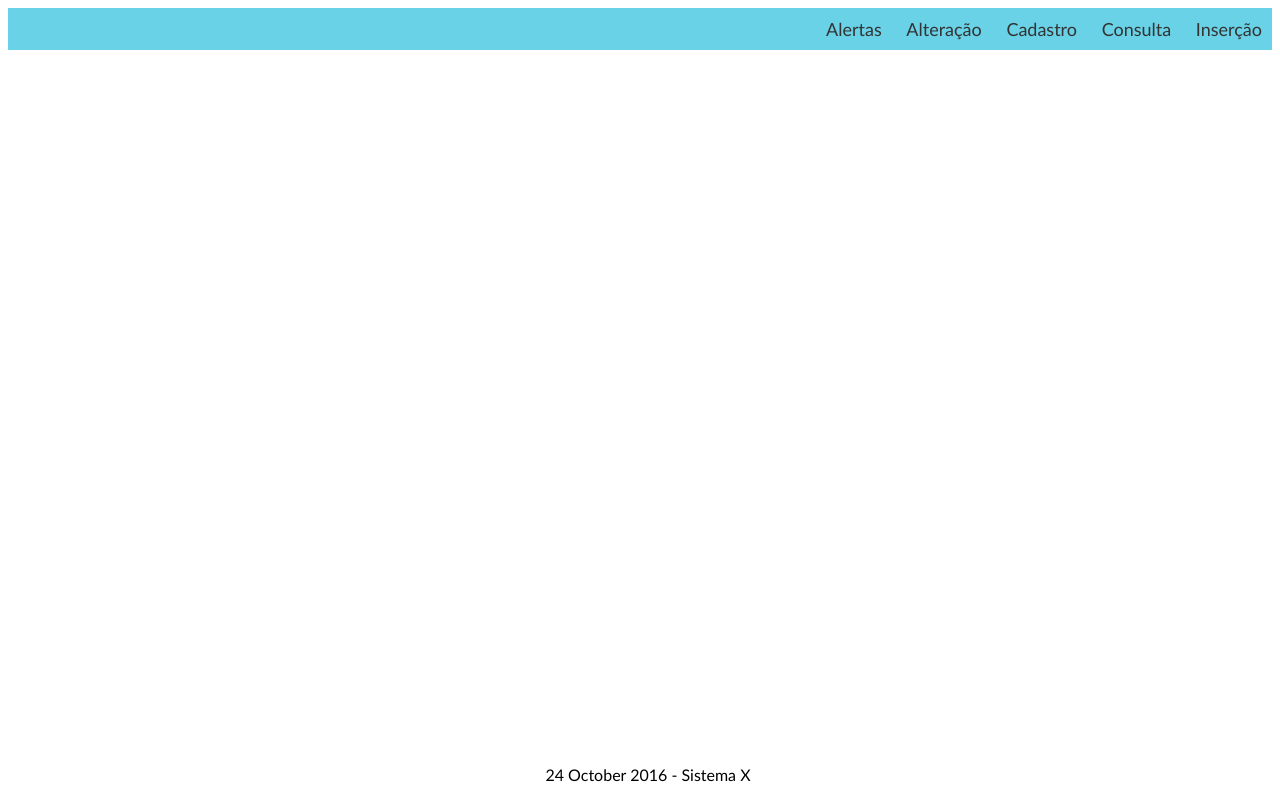
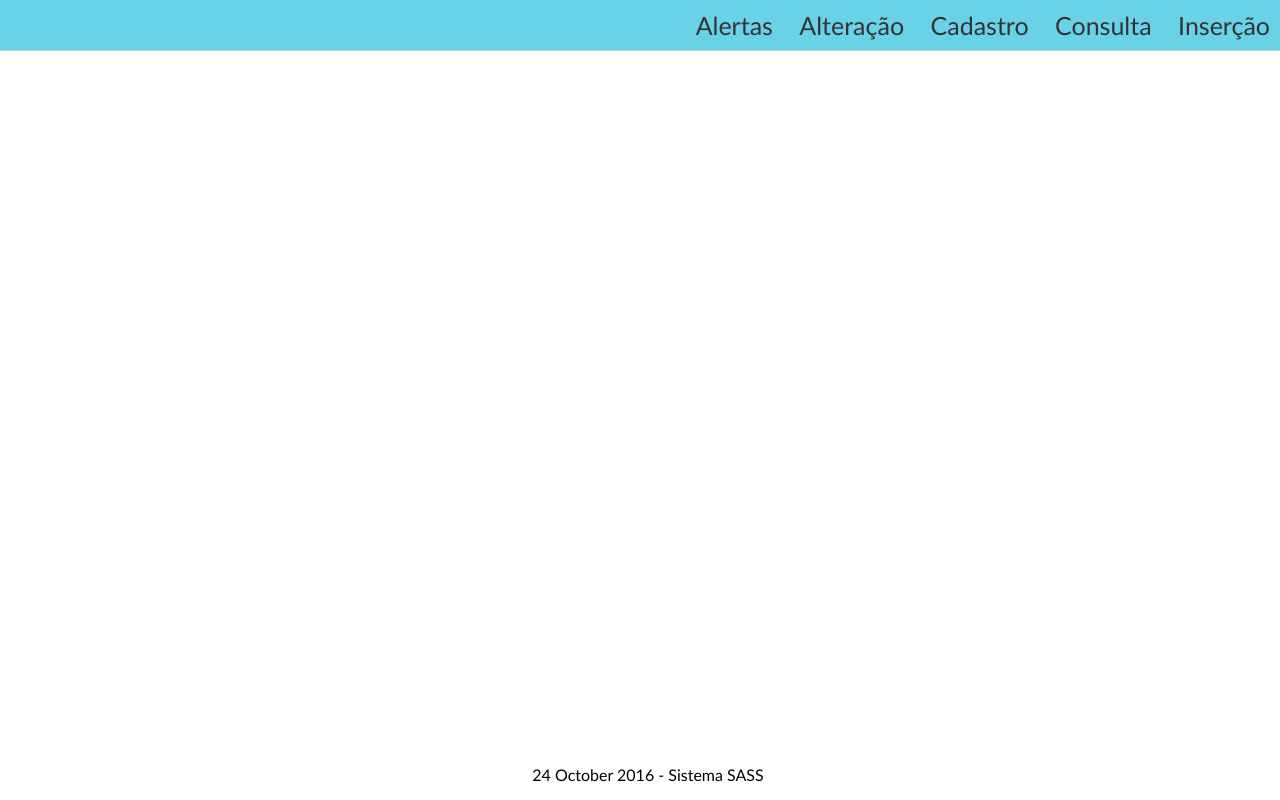
Before and after one commit to rafaelfez/sass, a PHP site: page /index.php in a window 1280 px wide. Run offline with PHP 8.4, Linux system fonts and the light colour scheme.

Commit message:
Menu fixo

```diff
--- a/css/style.css
+++ b/css/style.css
@@ -1,6 +1,6 @@
 #menu ul {
 	font-family: calibri;
-	font-size: large;
+	font-size: 25px;
 	font-weight: normal;
   	text-align: right;
     position: right;
@@ -17,7 +17,6 @@
 }
 
 #menu ul li a {
-
 	background-color:#69D2E7;
 	color: #333;
 	text-decoration: none;
@@ -32,6 +31,7 @@
     display: none;
     margin: 0;
     padding: 5px 10px;
+   	font-size: 20px;
 }
 
 #menu ul ul li {
@@ -45,3 +45,15 @@
 	bottom:0;
 	width:100%;
 }
+
+#menu {
+      min-height: 50px;
+      position: fixed;
+      top: 0;
+      right: 0;
+      left: 0;
+      border-bottom: 1px solid #ccc;
+      background: #69D2E7;
+      z-index: 2;
+
+    }
--- a/inc/footer.php
+++ b/inc/footer.php
@@ -2,7 +2,7 @@
 
   <div class="footer">
     <div class="wrapper">
-      <p><?php echo date("j F Y - "); ?>Sistema X</p>
+      <p><?php echo date("j F Y - "); ?>Sistema SASS</p>
     </div>
   </div>
 </body>
```
Also changed, not shown: cadastro.php (deleted, +0 -7 lines).
